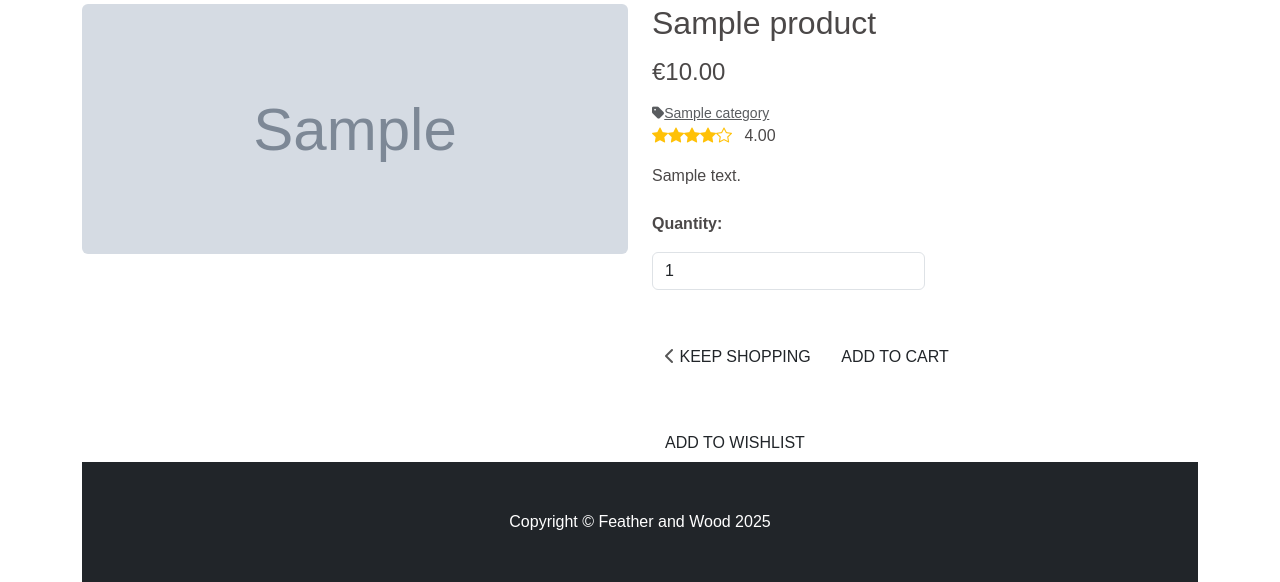
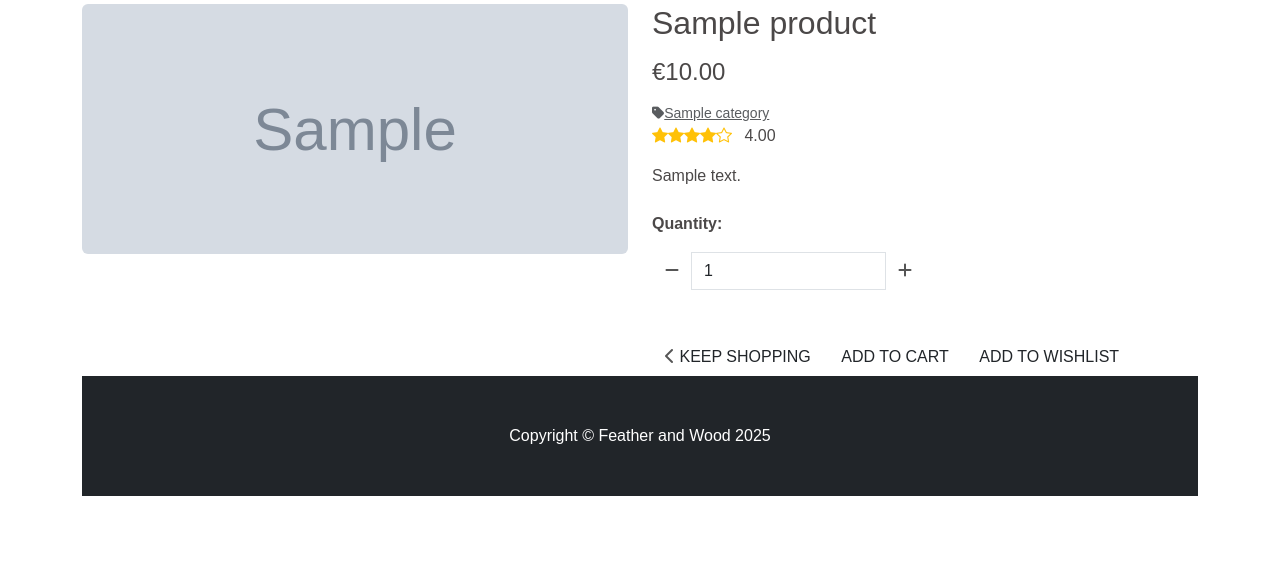
Before and after one commit to RdeSwart/feather_wood, a Django app: page /products/1 in a window 1280 px wide. Shown: the part 554-1136 px from the top of the page. After the commit the page ends 1050 px from the top, so only its background shows below. Run offline with Django 3.2, Linux system fonts and the light colour scheme; tables that the repository leaves empty hold one stand-in row (values such as "Sample post"); grey boxes marked "Sample" are stand-in pictures; some libraries are stand-ins or nearby versions; some web fonts are replaced.

Commit message:
feat: Add function to quantity button on products

```diff
--- /dev/null
+++ b/products/templates/products/includes/quantity_input_script.html
@@ -0,0 +1,84 @@
+<!-- from Boutique Ado -->
+<script type="text/javascript">
+
+    /*
+    * Disable +/- buttons outside 1-99 range.
+    * If no size is passed to the function, the parameter will have a value of undefined by default,
+    * which prevents any errors
+    */
+    function handleEnableDisable(itemId, size) {
+        // Target class instead of id for currentValue targetted element
+        if (size) {
+            var currentValue = parseInt($(`.size_${itemId}_${size}`).val());
+        } else {
+            var currentValue = parseInt($(`.id_qty_${itemId}`).val());
+        }
+
+        var minusDisabled = currentValue < 2;
+        var plusDisabled = currentValue > 98;
+
+        //  Use class instead of ID for decrement and increment buttons
+        //  Add conditional statement to check whether the item has a size
+        if (size) {
+            $(`.decrement-size_${itemId}_${size}`).prop('disabled', minusDisabled);
+            $(`.increment-size_${itemId}_${size}`).prop('disabled', plusDisabled);
+        } else {
+            $(`.decrement-qty_${itemId}`).prop('disabled', minusDisabled);
+            $(`.increment-qty_${itemId}`).prop('disabled', plusDisabled);
+        }
+    }
+
+    // Ensure proper enabling/disabling of all inputs on page load
+    var allQtyInputs = $('.qty_input');
+    for(var i = 0; i < allQtyInputs.length; i++){
+        var itemId = $(allQtyInputs[i]).data('item_id');
+        // for each input, check whether a size is applied
+        var size = $(allQtyInputs[i]).data('size');
+        handleEnableDisable(itemId, size);
+    }
+
+    // Check enable/disable every time the input is changed
+    $('.qty_input').change(function() {
+        var itemId = $(this).data('item_id');
+        // Check for size to handle enabling or disabling the buttons
+        var size = $(this).data('size');
+        handleEnableDisable(itemId, size);
+    });
+
+    // Increment quantity
+    $('.increment-qty').click(function(e) {
+       e.preventDefault();
+       // Check data attributes when incrementing quantity
+       var itemId = $(this).data('item_id');
+       var size = $(this).data('size');
+       var closestInput = $(this).closest('.input-group').find('.qty_input')[0];
+       if (size) {
+          var allQuantityInputs = $(`.input-group-${itemId} input[data-size='${size}']`);
+       } else {
+          var allQuantityInputs = $(`.input-group-${itemId} input[name='quantity']`);
+       }
+       var currentValue = parseInt($(closestInput).val());
+       $(allQuantityInputs).val(currentValue + 1);
+
+       // Add size on handling enable/disable
+       handleEnableDisable(itemId, size);
+    });
+
+    // Decrement quantity
+    $('.decrement-qty').click(function(e) {
+       e.preventDefault();
+       // Check data attributes when incrementing quantity
+       var itemId = $(this).data('item_id');
+       var size = $(this).data('size');
+       var closestInput = $(this).closest('.input-group').find('.qty_input')[0];
+       if (size) {
+          var allQuantityInputs = $(`.input-group-${itemId} input[data-size='${size}']`);
+       } else {
+          var allQuantityInputs = $(`.input-group-${itemId} input[name='quantity']`);
+       }
+       var currentValue = parseInt($(closestInput).val());
+       $(allQuantityInputs).val(currentValue - 1);
+       // Add size on handling enable/disable
+       handleEnableDisable(itemId, size);
+    });
+</script>
--- a/products/templates/products/product_detail.html
+++ b/products/templates/products/product_detail.html
@@ -46,32 +46,50 @@
 
             <form class="form" action="{% url 'add_to_cart' product.id %}" method="POST">
                 {% csrf_token %}
-                <div class="form-row">
                     <div class="col-12">
                         <p class="mt-3"><strong>Quantity:</strong></p>
                         <div class="form-group w-50">
                             <div class="input-group">
-                                <input class="form-control qty_input" type="number" name="quantity" value="1" min="1" max="99" data-item_id="{{ product.id }}" id="id_qty_{{ product.id }}">
+                                <div class="input-group-prepend">
+                                    <button class="decrement-qty btn btn-black rounded-0"
+                                        data-item_id="{{ product.id }}" id="decrement-qty_{{ product.id }}">
+                                        <span class="icon">
+                                            <i class="fas fa-minus"></i>
+                                        </span>
+                                    </button>
+                                </div>
+                                <input class="form-control qty_input" type="number" name="quantity" value="1"
+                                    min="1" max="99" data-item_id="{{ product.id }}" id="id_qty_{{ product.id }}">
+                                <div class="input-group-append">
+                                    <button class="increment-qty btn btn-black rounded-0"
+                                        data-item_id="{{ product.id }}" id="increment-qty_{{ product.id }}">
+                                        <span class="icon">
+                                            <i class="fas fa-plus"></i>
+                                        </span>
+                                    </button>
                                 </div>
                             </div>
                         </div>
-                    <div class="col-12">
-                        <a href="{% url 'products' %}" class="btn rounded-0 mt-5">
+                    </div>
+                    <div class="col{% if s %}-12 mt-2{% endif %}">
+                        <a href="{% url 'products' %}" class="btn btn-outline-black rounded-0 mt-5">
                             <span class="icon">
                                 <i class="fas fa-chevron-left"></i>
                             </span>
                             <span class="text-uppercase">Keep Shopping</span>
                         </a>
                         <input type="submit" class="btn btn-black rounded-0 text-uppercase mt-5" value="Add to Cart">
+                        <input type="submit" class="btn btn-black rounded-0 text-uppercase mt-5" value="Add to Wishlist">
                     </div>
-                    <input type="submit" class="btn btn-black rounded-0 text-uppercase mt-5" value="Add to Wishlist">
                     <input type="hidden" name="redirect_url" value="{{ request.path }}">
-                </div>
             </form>
     </div>
 </div>
+{% endblock %}
 
 {% block postloadjs %}
+{{ block.super }}
+{% include 'products/includes/quantity_input_script.html' %}
     <script src="https://cdn.jsdelivr.net/npm/bootstrap@5.3.0-alpha1/dist/js/bootstrap.bundle.min.js"></script>
     <script>
         function changeImage(event, src) {
@@ -81,5 +99,3 @@
             }
     </script>
 {% endblock %}
-
-{% endblock %}
```
Also changed, not shown: cart/templates/cart.html (+21 -77 lines). Lines whose indentation alone changed are shown as unchanged.
